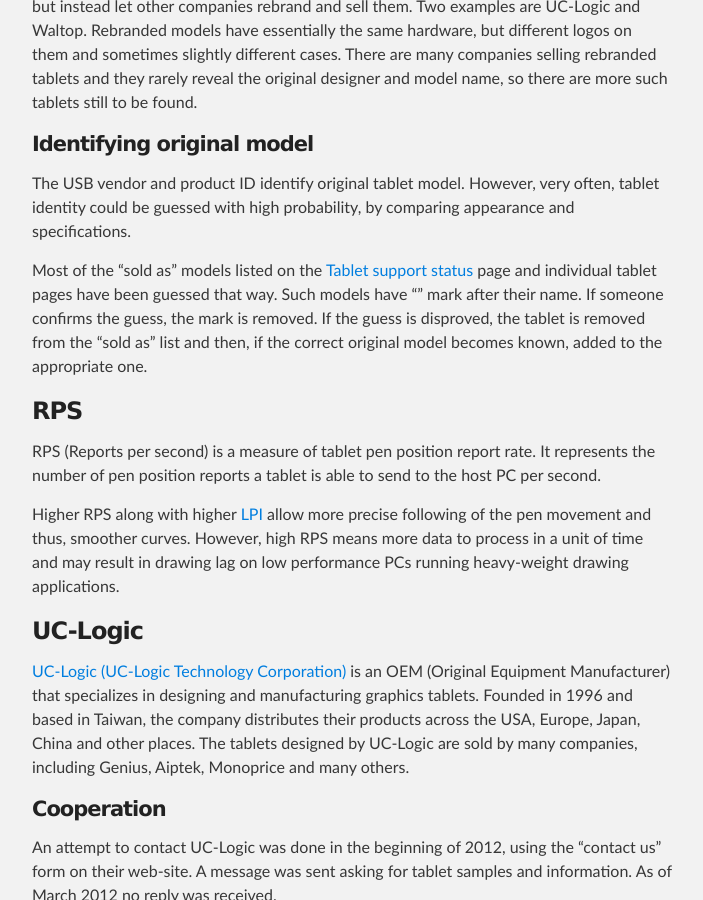
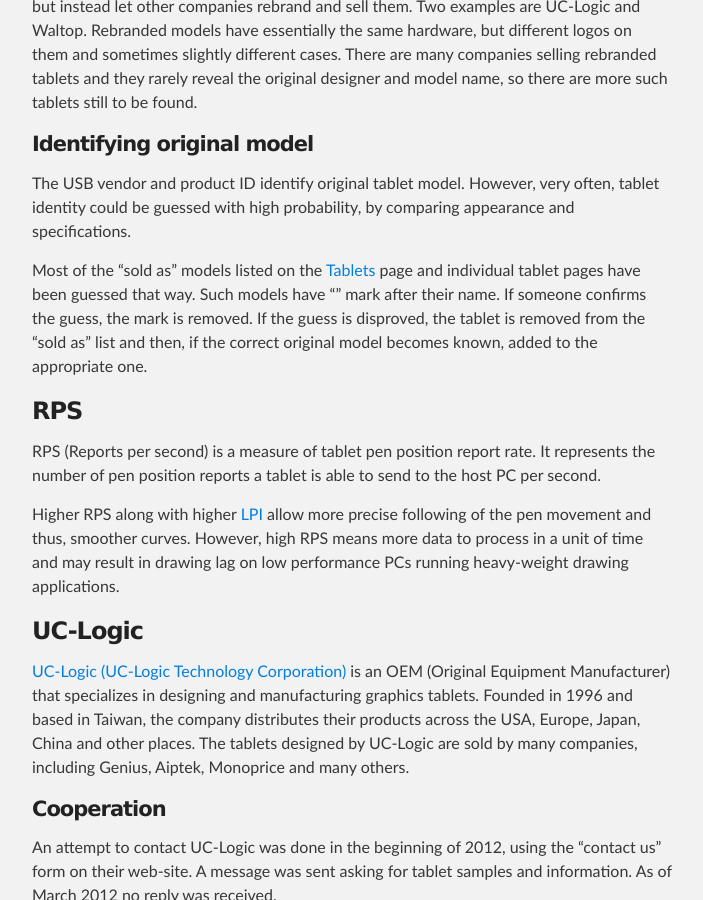
Before and after one commit to DIGImend/digimend.github.io, a Jekyll site: the page built from support/misc/vocabulary/index.md, in a window 1280 px wide and 900 px high, scrolled down 1446 px. Shown: the whole window, without its empty margins (288-991 px from the left). Built offline with Jekyll 4.4.1, drawn with Linux system fonts in a browser that asks for light colours; some of the changed lines change nothing that is shown.

Commit message:
Fix links on the vocabulary page
Fix titles/URLs of links on the Vocabulary page.

```diff
--- a/support/misc/vocabulary/index.md
+++ b/support/misc/vocabulary/index.md
@@ -49,8 +49,8 @@
 direction. Higher LPI along with higher [RPS](#rps) allow more
 precise following of the pen movement and thus, smoother curves.
 
-The tablets have the same resolution in either direction. However, [some
-of them](/tablets "Waltop Media Tablet 14.1") may limit pen coordinates
+The tablets have the same resolution in either direction. However, [some of
+them](/tablets/Waltop_Sirius_Battery_Free_Tablet/) may limit pen coordinates
 to some number in both directions in compatibility modes, resulting in
 different resolutions.
 
@@ -80,7 +80,7 @@
 very often, tablet identity could be guessed with high probability, by
 comparing appearance and specifications.
 
-Most of the "sold as" models listed on the [Tablet support status](/tablets)
+Most of the "sold as" models listed on the [Tablets](/tablets)
 page and individual tablet pages have been guessed that way. Such models have
 "" mark after their name. If someone confirms the guess, the mark is removed.
 If the guess is disproved, the tablet is removed from the "sold as" list and
```
